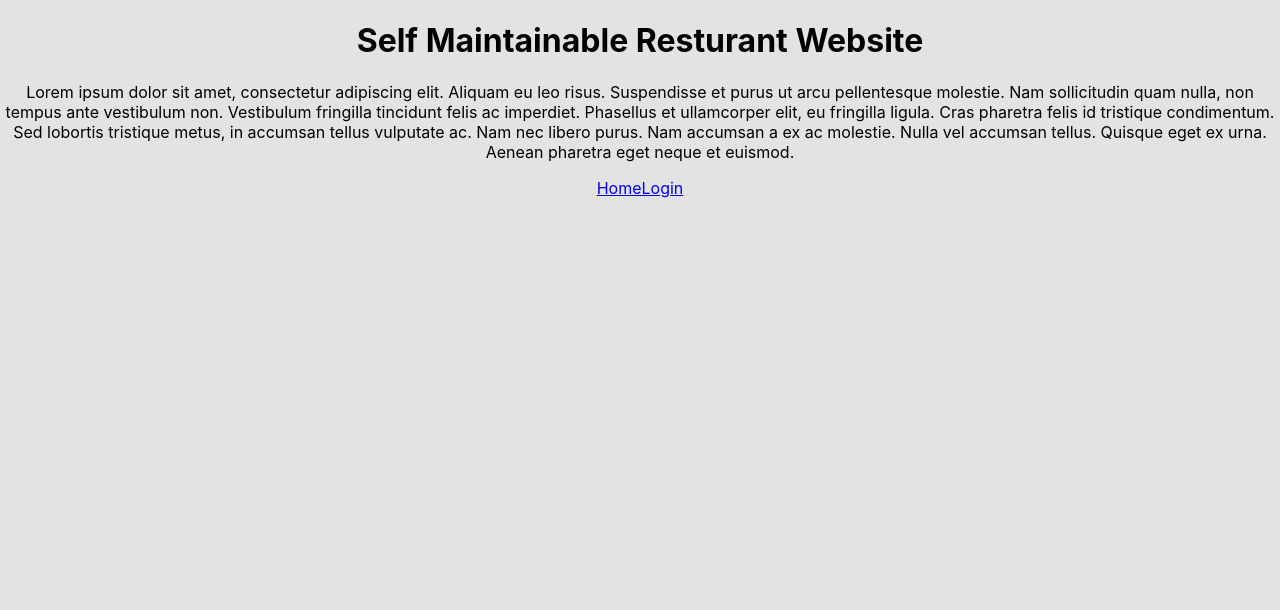
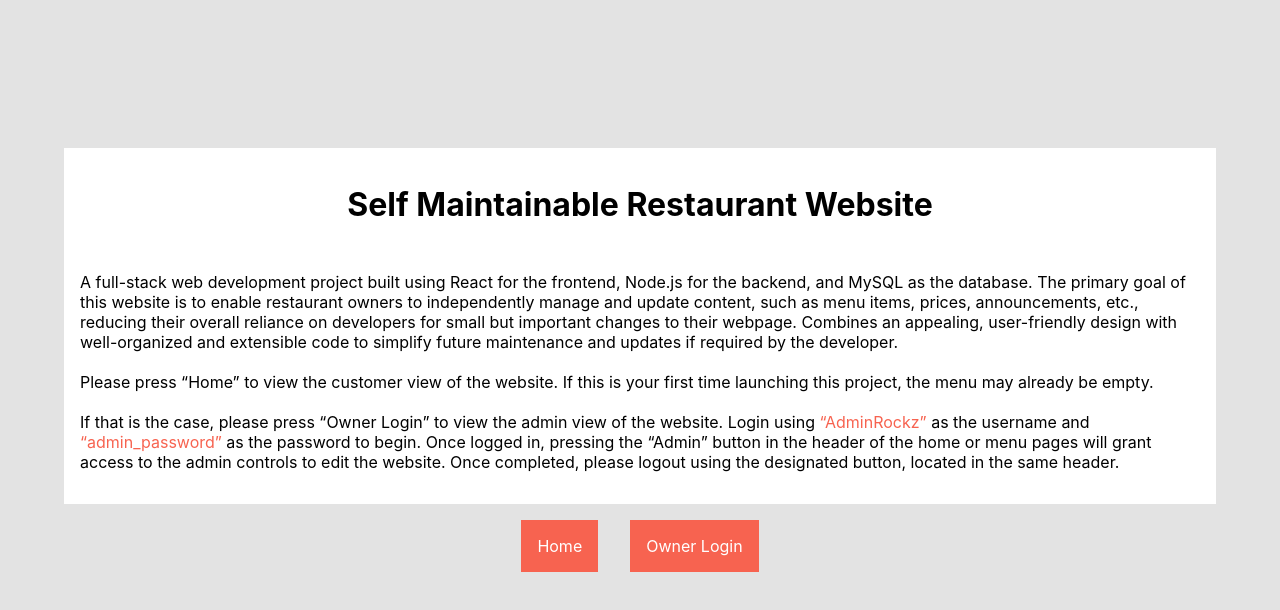
Before and after one commit to AndyCandyMandy/restaurant-maintainable-website, a React (Create React App) app in the folder client/: page / in a window 1280 px wide. Shown: the top 610 px of the page. Built offline with nearby package versions, Linux system fonts and the light colour scheme.

Commit message:
Cleaned the UI for the landning page and login page

```diff
--- a/client/src/App.css
+++ b/client/src/App.css
@@ -4,15 +4,49 @@ body {
 }
 
 /* CSS Elements intented for the landing page */
+.landingBody {
+  height: 80vh;
+
+  display: flex;
+  flex-direction: column;
+  align-items: center;
+  justify-content: center;
+}
+
+
 .landingText {
-  text-align: center;
+  background-color: white;
+
+  margin: 5rem 4rem 0;
+  padding: 1rem;
 }
 
 .landingBtnBox {
+  margin: 1rem 0 0;
+
   display: flex;
   flex-direction: row;
   align-items: center;
   justify-content: center;
+}
+
+.landingBtn {
+    display: block;
+    margin: 0 1rem;
+    padding: 1rem;
+
+    background-color: #f76350;
+    color: white;
+    font-size: 1rem;
+    text-decoration: none;
+
+    transition: transform 0.2s ease-in-out;
+}
+
+.landingBtn:hover {
+  background-color: #ff3500;
+
+  transform: scale(1.1);
 }
 
 /* CSS Elements intented for the home page */
@@ -422,6 +456,13 @@ body {
 }
 
 @media (max-width: 768px) {
+
+  .landingText {
+
+    margin: 2rem 1rem 0;
+    padding: 1rem;
+  }
+
   .menuTitleContent {
     width: 100vw;
   }
--- a/client/src/components/adminComponents/AdminDisplayMenu.css
+++ b/client/src/components/adminComponents/AdminDisplayMenu.css
@@ -1,3 +1,10 @@
+.itemViewHolder {
+  height: 50vh;
+
+  overflow:scroll;
+  overflow-x:hidden;
+}
+
 .itemViewHeader {
   width: 100%;
 
--- a/client/src/components/adminComponents/AdminDisplayMenu.js
+++ b/client/src/components/adminComponents/AdminDisplayMenu.js
@@ -101,7 +101,7 @@ function AdminDisplayMenu({ categories, menuItems, updateMenuItem }) {
                     <div key={categoryData.id}>
                         <h3>{categoryData.categoryName}</h3>
 
-                        <div>
+                        <div className="itemViewHolder">
 
                             {menuItems.filter((menuItem) => menuItem.itemCategory === categoryData.categoryName).map((menuItemData) => (
                                 <div key={menuItemData.id}>
--- a/client/src/components/adminComponents/AdminMenuItem.js
+++ b/client/src/components/adminComponents/AdminMenuItem.js
@@ -34,8 +34,8 @@ function AdminMenuItem({ categories, updateMenuItem, error }) {
 
 
     return (
-        <form className="adminMenuContent" onSubmit={submitMenuItem}>
-            <h3>Add menu item:</h3>
+        <form className="adminMenuContent" style={{ marginBottom: "1rem" }} onSubmit={submitMenuItem}>
+            <h3 style={{ margin: "2rem 0 0" }}>Add menu item:</h3>
 
             <div className="menuNamePriceSection">
                 <div>
--- a/client/src/components/stickyHeader/stickyHeader.js
+++ b/client/src/components/stickyHeader/stickyHeader.js
@@ -58,7 +58,7 @@ function StickyHeader() {
         setIsHeaderContentOpen(false);
     }
 
-
+    // Function logouts the user account by removing webtoken.
     const handleLogout = () => {
         localStorage.removeItem("token");
         localStorage.removeItem("user");
--- a/client/src/pages/accountPages/LoginPage.css
+++ b/client/src/pages/accountPages/LoginPage.css
@@ -1,4 +1,6 @@
 .loginSection {
+    height: 80vh;
+
     display: flex;
     flex-direction: column;
     align-items: center;
@@ -14,3 +16,42 @@
     align-items: center;
     justify-content: center;
 }
+
+.loginTextEntry {
+    width: 50vw;
+
+    padding: 7px;
+    margin: 0 2rem 0;
+    border-radius: 10px;
+
+    caret-color: #ff3500;
+    background-color: #e3e3e3;
+    border: 1px solid #e3e3e3;
+}
+
+.loginBtnBox {
+    display: flex;
+    flex-direction: row;
+    align-items: center;
+    justify-content: center;
+}
+
+.loginBtn {
+    display: block;
+    margin: 1rem;
+    padding: 1rem;
+
+    background-color: #f76350;
+    border-style: none;
+    color: white;
+    font-size: 1rem;
+    text-decoration: none;
+
+    transition: transform 0.2s ease-in-out;
+}
+
+.loginBtn:hover {
+  background-color: #ff3500;
+
+  transform: scale(1.1);
+}
--- a/client/src/pages/accountPages/loginPage.js
+++ b/client/src/pages/accountPages/loginPage.js
@@ -38,11 +38,13 @@ function LoginPage() {
 
             <form className="loginBody" onSubmit={handleLoginIn}>
                 <h1>Login</h1>
-                <input type="text" placeholder="Enter Username..." onChange={(e) => setUserName(e.target.value)} required></input>
-                <input type="text" placeholder="Enter Password..." onChange={(e) => setPassword(e.target.value)} required></input>
+                <input className="loginTextEntry" type="text" placeholder="Enter Username..." onChange={(e) => setUserName(e.target.value)} required></input>
+                <input className="loginTextEntry" style={{ margin: "1rem 0 0" }} type="password" placeholder="Enter Password..." onChange={(e) => setPassword(e.target.value)} required></input>
 
-                <button type="submit">Login</button>
-                <Link to="/">Cancel</Link>
+                <div className="loginBtnBox">
+                    <button className="loginBtn" type="submit">Login</button>
+                    <Link className="loginBtn" to="/">Cancel</Link>
+                </div>
             </form>
 
         </div>
--- a/client/src/pages/landingPage.js
+++ b/client/src/pages/landingPage.js
@@ -2,16 +2,20 @@ import {Link} from "react-router-dom"
 
 function landingPage() {
     return (
-        <div>
+        <div className="landingBody">
             <div className="landingText">
-                <h1>Self Maintainable Resturant Website</h1>
+                <h1 style={{ textAlign: "center", marginBottom: "3rem" }}>Self Maintainable Restaurant Website</h1>
                 <p>
-                    Lorem ipsum dolor sit amet, consectetur adipiscing elit. Aliquam eu leo risus. Suspendisse et purus ut arcu pellentesque molestie. Nam sollicitudin quam nulla, non tempus ante vestibulum non. Vestibulum fringilla tincidunt felis ac imperdiet. Phasellus et ullamcorper elit, eu fringilla ligula. Cras pharetra felis id tristique condimentum. Sed lobortis tristique metus, in accumsan tellus vulputate ac. Nam nec libero purus. Nam accumsan a ex ac molestie. Nulla vel accumsan tellus. Quisque eget ex urna. Aenean pharetra eget neque et euismod.
+                    A full-stack web development project built using React for the frontend, Node.js for the backend, and MySQL as the database. The primary goal of this website is to enable restaurant owners to independently manage and update content, such as menu items, prices, announcements, etc., reducing their overall reliance on developers for small but important changes to their webpage. Combines an appealing, user-friendly design with well-organized and extensible code to simplify future maintenance and updates if required by the developer.
+                    <br /><br />
+                    Please press “Home” to view the customer view of the website. If this is your first time launching this project, the menu may already be empty.
+                    <br /><br />
+                    If that is the case, please press “Owner Login” to view the admin view of the website. Login using <span style={{ color: "#f76350" }}>“AdminRockz”</span> as the username and <span style={{ color: "#f76350" }}>“admin_password”</span> as the password to begin. Once logged in, pressing the “Admin” button in the header of the home or menu pages will grant access to the admin controls to edit the website. Once completed, please logout using the designated button, located in the same header.
                 </p>
             </div>
             <div className="landingBtnBox">
-                <Link to="/Home">Home</Link>
-                <Link to="/Login">Login</Link>
+                <Link className="landingBtn" to="/Home">Home</Link>
+                <Link className="landingBtn" to="/Login">Owner Login</Link>
             </div>
 
 
```
Also changed, not shown: 1 other file (tests, documents, lock files or other folders).
